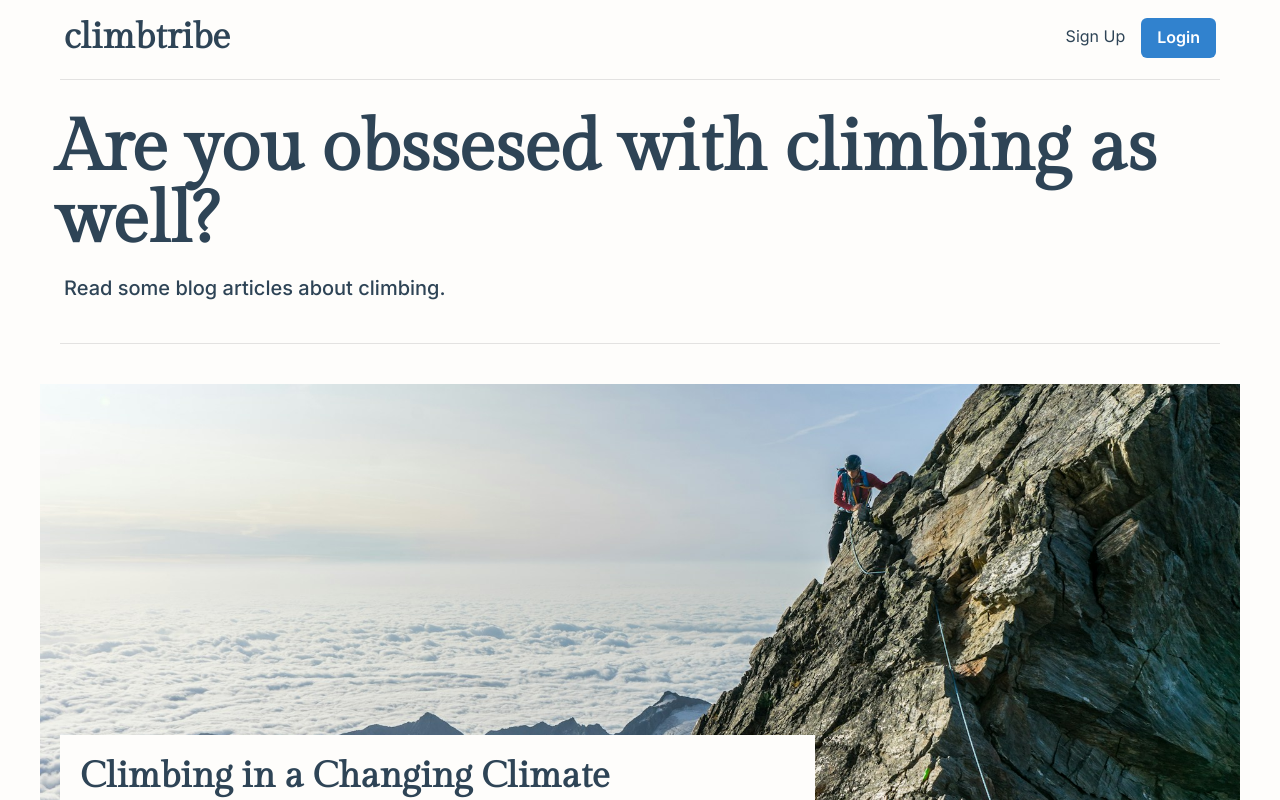
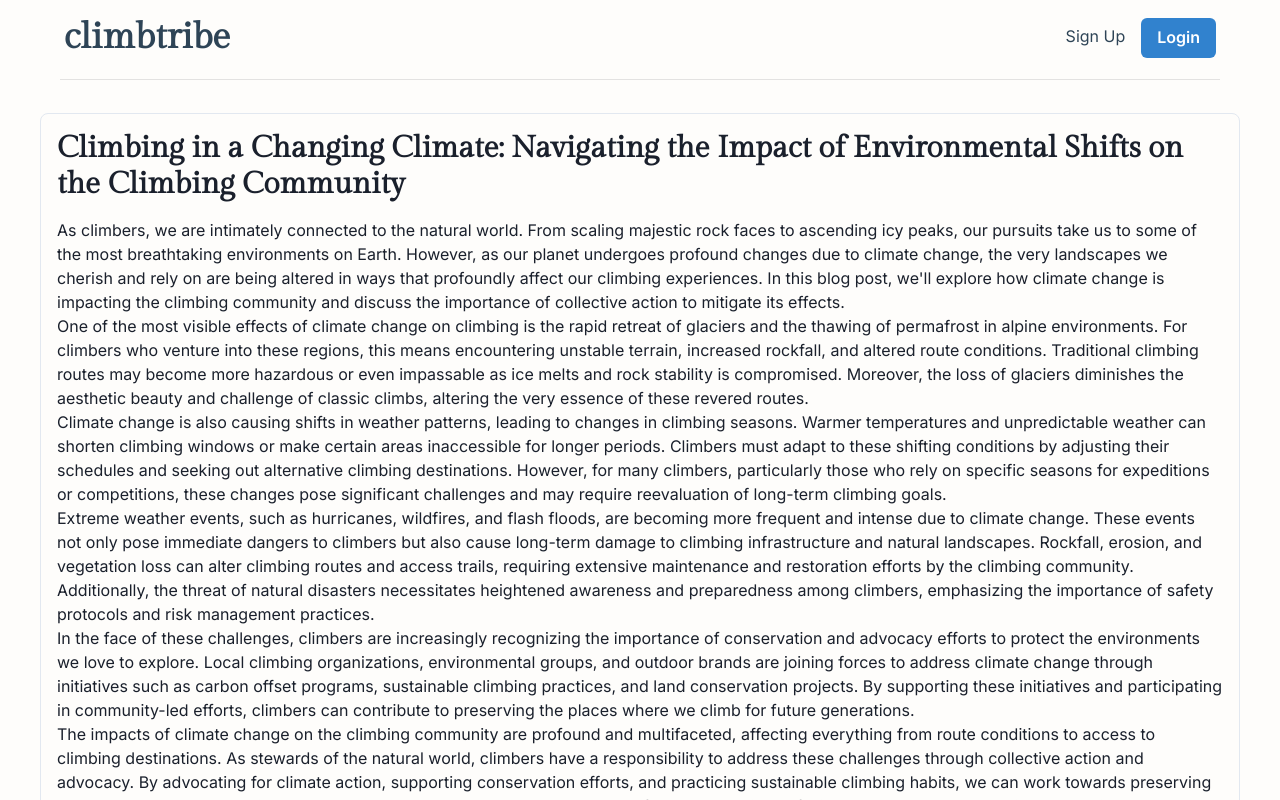
Before and after one commit to dave-forbes/blog-client, a React (Vite) app: page /posts/1 in a window 1280 px wide. Shown: the top 800 px of the page. Built offline with nearby package versions, Linux system fonts and the light colour scheme.

Commit message:
create router file, modify index and app and create new coponents for routes

```diff
--- a/src/App.tsx
+++ b/src/App.tsx
@@ -1,11 +1,8 @@
 import { Box } from "@chakra-ui/react";
 import Header from "./components/Header";
-import FeaturedPost from "./components/FeaturedPost";
 import { useEffect, useState } from "react";
-import Divider from "./components/Divider";
-import Title from "./components/Title";
-import Posts from "./components/Posts";
 import Footer from "./components/Footer";
+import { Outlet } from "react-router-dom";
 
 function App() {
   const [windowWidth, setWindowWidth] = useState(window.innerWidth);
@@ -26,19 +23,8 @@ function App() {
         <Box as="section" my={10}>
           <Header />
         </Box>
-        <Box as="section" my={10}>
-          <Title />
-        </Box>
-        <Box as="section" my={10}>
-          <Divider />
-        </Box>
-        <Box as="section" my={10}>
-          <FeaturedPost />
-        </Box>
-        <Box as="section" my={10}>
-          <Posts />
-        </Box>
       </Box>
+      <Outlet />
       <Box as="section" mt={10} bg="mediumBg">
         <Box maxW="1200px" mx="auto">
           <Footer />
--- /dev/null
+++ b/src/components/Error.tsx
@@ -0,0 +1,5 @@
+const Error = () => {
+  return <></>;
+};
+
+export default Error;
--- /dev/null
+++ b/src/components/Home.tsx
@@ -0,0 +1,28 @@
+import { Box } from "@chakra-ui/react";
+import Title from "./Title";
+import Divider from "./Divider";
+import FeaturedPost from "./FeaturedPost";
+import Posts from "./Posts";
+
+const Home = () => {
+  return (
+    <>
+      <Box maxW="1200px" mx="auto">
+        <Box as="section" my={10}>
+          <Title />
+        </Box>
+        <Box as="section" my={10}>
+          <Divider />
+        </Box>
+        <Box as="section" my={10}>
+          <FeaturedPost />
+        </Box>
+        <Box as="section" my={10}>
+          <Posts />
+        </Box>
+      </Box>
+    </>
+  );
+};
+
+export default Home;
--- /dev/null
+++ b/src/components/Login.tsx
@@ -0,0 +1,5 @@
+const Login = () => {
+  return <></>;
+};
+
+export default Login;
--- /dev/null
+++ b/src/components/ReadPost.tsx
@@ -0,0 +1,85 @@
+import { Box, Heading, Text } from "@chakra-ui/react";
+
+const ReadPost = () => {
+  return (
+    <>
+      <Box p={4} borderWidth="1px" borderRadius="lg" maxW="1200px" mx="auto">
+        <Heading as="h1" size="lg" mb={4}>
+          Climbing in a Changing Climate: Navigating the Impact of Environmental
+          Shifts on the Climbing Community
+        </Heading>
+        <Text>
+          As climbers, we are intimately connected to the natural world. From
+          scaling majestic rock faces to ascending icy peaks, our pursuits take
+          us to some of the most breathtaking environments on Earth. However, as
+          our planet undergoes profound changes due to climate change, the very
+          landscapes we cherish and rely on are being altered in ways that
+          profoundly affect our climbing experiences. In this blog post, we'll
+          explore how climate change is impacting the climbing community and
+          discuss the importance of collective action to mitigate its effects.
+        </Text>
+        <Text>
+          One of the most visible effects of climate change on climbing is the
+          rapid retreat of glaciers and the thawing of permafrost in alpine
+          environments. For climbers who venture into these regions, this means
+          encountering unstable terrain, increased rockfall, and altered route
+          conditions. Traditional climbing routes may become more hazardous or
+          even impassable as ice melts and rock stability is compromised.
+          Moreover, the loss of glaciers diminishes the aesthetic beauty and
+          challenge of classic climbs, altering the very essence of these
+          revered routes.
+        </Text>
+        <Text>
+          Climate change is also causing shifts in weather patterns, leading to
+          changes in climbing seasons. Warmer temperatures and unpredictable
+          weather can shorten climbing windows or make certain areas
+          inaccessible for longer periods. Climbers must adapt to these shifting
+          conditions by adjusting their schedules and seeking out alternative
+          climbing destinations. However, for many climbers, particularly those
+          who rely on specific seasons for expeditions or competitions, these
+          changes pose significant challenges and may require reevaluation of
+          long-term climbing goals.
+        </Text>
+        <Text>
+          Extreme weather events, such as hurricanes, wildfires, and flash
+          floods, are becoming more frequent and intense due to climate change.
+          These events not only pose immediate dangers to climbers but also
+          cause long-term damage to climbing infrastructure and natural
+          landscapes. Rockfall, erosion, and vegetation loss can alter climbing
+          routes and access trails, requiring extensive maintenance and
+          restoration efforts by the climbing community. Additionally, the
+          threat of natural disasters necessitates heightened awareness and
+          preparedness among climbers, emphasizing the importance of safety
+          protocols and risk management practices.
+        </Text>
+        <Text>
+          In the face of these challenges, climbers are increasingly recognizing
+          the importance of conservation and advocacy efforts to protect the
+          environments we love to explore. Local climbing organizations,
+          environmental groups, and outdoor brands are joining forces to address
+          climate change through initiatives such as carbon offset programs,
+          sustainable climbing practices, and land conservation projects. By
+          supporting these initiatives and participating in community-led
+          efforts, climbers can contribute to preserving the places where we
+          climb for future generations.
+        </Text>
+        <Text>
+          The impacts of climate change on the climbing community are profound
+          and multifaceted, affecting everything from route conditions to access
+          to climbing destinations. As stewards of the natural world, climbers
+          have a responsibility to address these challenges through collective
+          action and advocacy. By advocating for climate action, supporting
+          conservation efforts, and practicing sustainable climbing habits, we
+          can work towards preserving the environments that inspire and
+          challenge us. Together, we can ensure that future generations of
+          climbers have the opportunity to experience the beauty and thrill of
+          climbing in a world where the mountains remain resilient and
+          unspoiled.
+        </Text>
+        {/* Other sections of the blog post can be similarly structured */}
+      </Box>
+    </>
+  );
+};
+
+export default ReadPost;
--- /dev/null
+++ b/src/components/Register.tsx
@@ -0,0 +1,5 @@
+const Register = () => {
+  return <></>;
+};
+
+export default Register;
--- a/src/main.tsx
+++ b/src/main.tsx
@@ -1,6 +1,6 @@
 import { ChakraProvider, extendTheme } from "@chakra-ui/react";
 import ReactDOM from "react-dom";
-import App from "./App";
+import Router from "./router";
 
 // Define custom theme
 const theme = extendTheme({
@@ -19,7 +19,7 @@ const theme = extendTheme({
 
 ReactDOM.render(
   <ChakraProvider theme={theme}>
-    <App />
+    <Router />
   </ChakraProvider>,
   document.getElementById("root")
 );
--- /dev/null
+++ b/src/router.tsx
@@ -0,0 +1,35 @@
+import App from "./App";
+import { createBrowserRouter, RouterProvider } from "react-router-dom";
+import Error from "./components/Error";
+import Register from "./components/Register";
+import Login from "./components/Login";
+import ReadPost from "./components/ReadPost";
+import Home from "./components/Home";
+
+const Router = () => {
+  const router = createBrowserRouter([
+    {
+      path: "/",
+      element: <App />,
+      errorElement: <Error />,
+      children: [
+        { index: true, element: <Home /> },
+        {
+          path: "/register",
+          element: <Register />,
+        },
+        {
+          path: "/log-in",
+          element: <Login />,
+        },
+        {
+          path: "/posts/:postId",
+          element: <ReadPost />,
+        },
+      ],
+    },
+  ]);
+  return <RouterProvider router={router} />;
+};
+
+export default Router;
```
Also changed, not shown: src/posts.ts (added).
